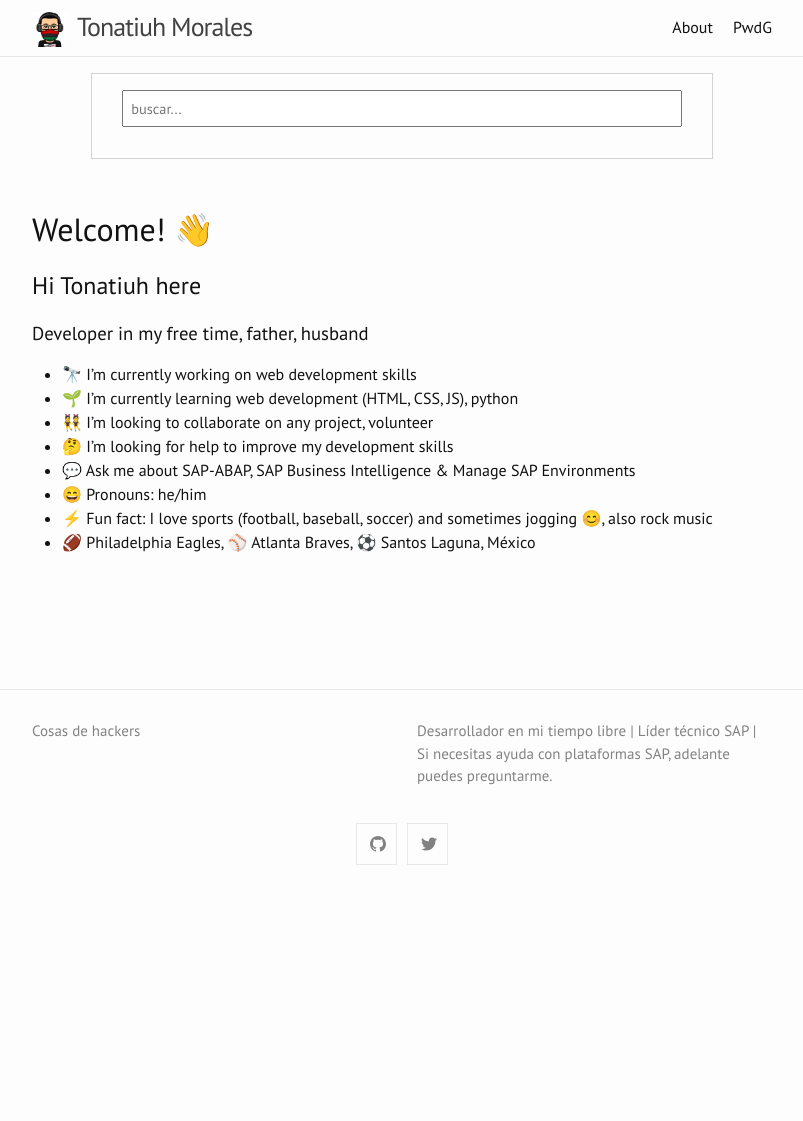
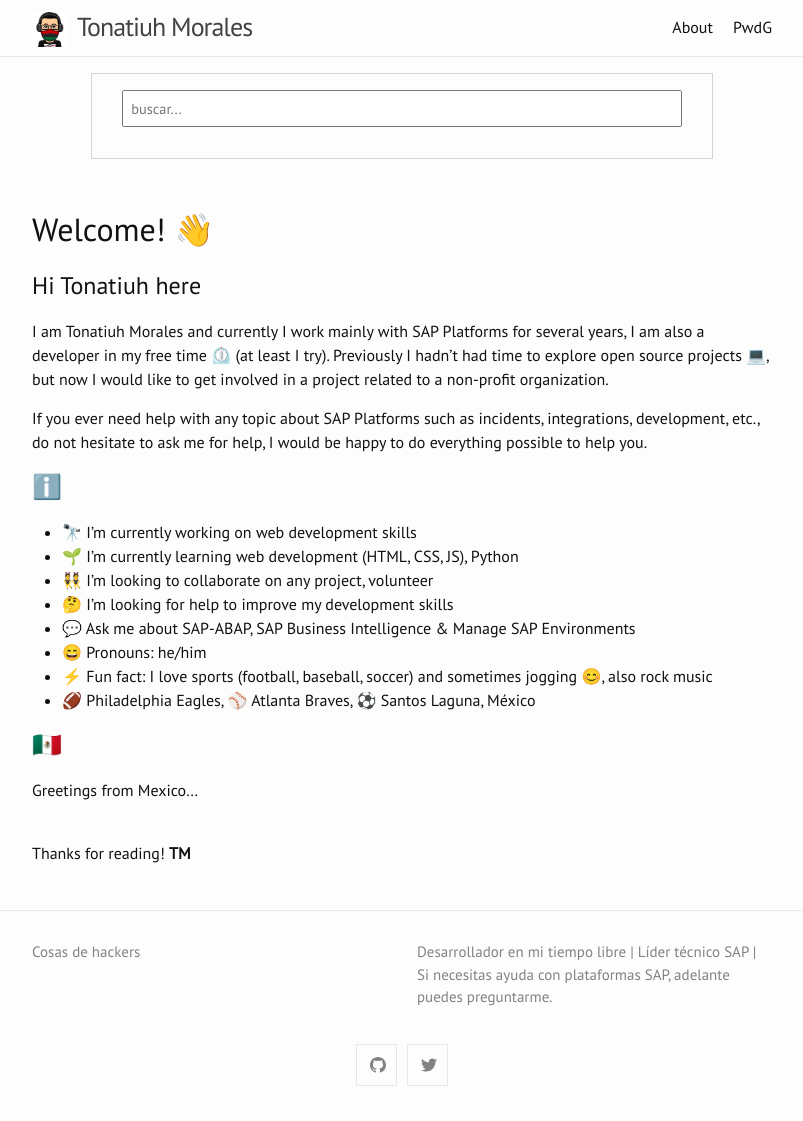
Before and after one commit to blackc0mb/blackc0mb.github.io, a Jekyll site: the page built from about.md, in a window 1280 px wide. Shown: the whole page, without its empty margins (238-1041 px from the left). Built offline with Jekyll 4.4.1, drawn with Linux system fonts in a browser that asks for light colours; comment, search, counter and statistics services are not loaded; before the commit the page ends 900 px from its top, so only the background shows below that.

Commit message:
Update about.md

```diff
--- a/about.md
+++ b/about.md
@@ -5,13 +5,23 @@ title: About
 # Welcome! 👋
 
 ## Hi Tonatiuh here
-### Developer in my free time, father, husband
 
+I am Tonatiuh Morales and currently I work mainly with SAP Platforms for several years, I am also a developer in my free time ⏲️ (at least I try). Previously I hadn't had time to explore open source projects 💻, but now I would like to get involved in a project related to a non-profit organization.
+
+If you ever need help with any topic about SAP Platforms such as incidents, integrations, development, etc., do not hesitate to ask me for help, I would be happy to do everything possible to help you.
+
+## ℹ️
 - 🔭 I’m currently working on web development skills
-- 🌱 I’m currently learning web development (HTML, CSS, JS), python
+- 🌱 I’m currently learning web development (HTML, CSS, JS), Python
 - 👯 I’m looking to collaborate on any project, volunteer
 - 🤔 I’m looking for help to improve my development skills
 - 💬 Ask me about SAP-ABAP, SAP Business Intelligence & Manage SAP Environments
 - 😄 Pronouns: he/him
 - ⚡ Fun fact: I love sports (football, baseball, soccer) and sometimes jogging 😊, also rock music
 - 🏈 Philadelphia Eagles, ⚾ Atlanta Braves, ⚽ Santos Laguna, México
+
+## 🇲🇽
+Greetings from Mexico...
+
+<br/>
+Thanks for reading! **TM**
```
